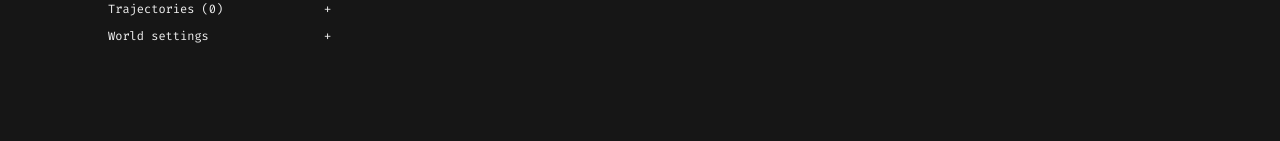
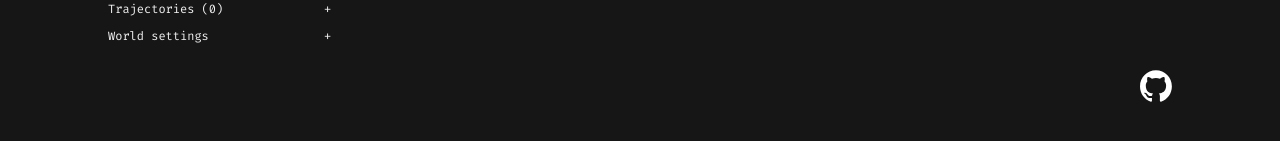
Before and after one commit to farouqaldori/monte-carlo-rl-visualization, a React (Create React App) app: page / in a window 1280 px wide. Shown: the part 1011-1152 px from the top of the page. Before the commit the page ends 1109 px from the top, so only its background shows below. Built offline with nearby package versions, Linux system fonts and the light colour scheme.

Commit message:
Initial commit: Monte Carlo RL visualization with GitHub Pages deployment

```diff
--- a/src/App.tsx
+++ b/src/App.tsx
@@ -51,6 +51,17 @@
         </div>
 
       </div>
+      <div className="footer" style={{ display: "flex", justifyContent: "end", alignItems: "center" }}>
+        <svg className="github-logo" viewBox="0 0 98 96" fill="none"
+          width={32} height={32} xmlns="http://www.w3.org/2000/svg">
+          <path
+            fillRule="evenodd"
+            clipRule="evenodd"
+            d="M48.854 0C21.839 0 0 22 0 49.217c0 21.756 13.993 40.172 33.405 46.69 2.427.49 3.316-1.059 3.316-2.362 0-1.141-.08-5.052-.08-9.127-13.59 2.934-16.42-5.867-16.42-5.867-2.184-5.704-5.42-7.17-5.42-7.17-4.448-3.015.324-3.015.324-3.015 4.934.326 7.523 5.052 7.523 5.052 4.367 7.496 11.404 5.378 14.235 4.074.404-3.178 1.699-5.378 3.074-6.6-10.839-1.141-22.243-5.378-22.243-24.283 0-5.378 1.94-9.778 5.014-13.2-.485-1.222-2.184-6.275.486-13.038 0 0 4.125-1.304 13.426 5.052a46.97 46.97 0 0 1 12.214-1.63c4.125 0 8.33.571 12.213 1.63 9.302-6.356 13.427-5.052 13.427-5.052 2.67 6.763.97 11.816.485 13.038 3.155 3.422 5.015 7.822 5.015 13.2 0 18.905-11.404 23.06-22.324 24.283 1.78 1.548 3.316 4.481 3.316 9.126 0 6.6-.08 11.897-.08 13.526 0 1.304.89 2.853 3.316 2.364 19.412-6.52 33.405-24.935 33.405-46.691C97.707 22 75.788 0 48.854 0z"
+            fill="#fff"
+          />
+        </svg>
+      </div>
     </div>
   );
 }
```
